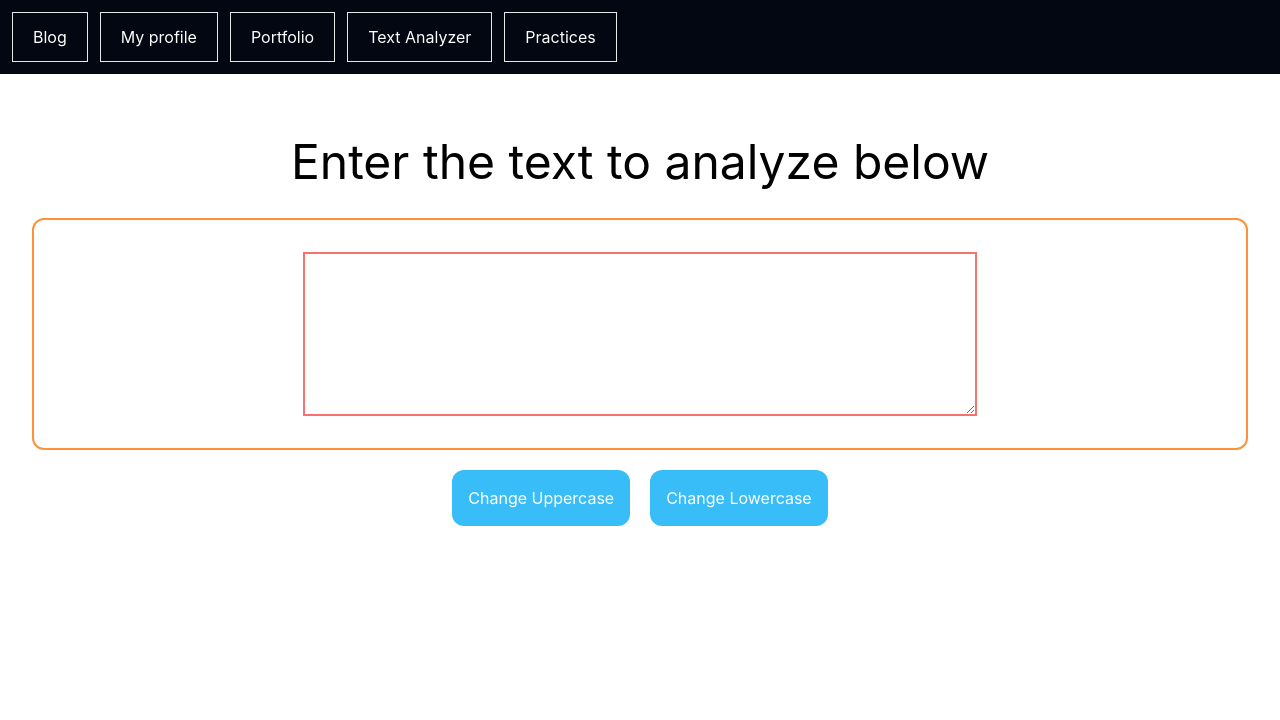
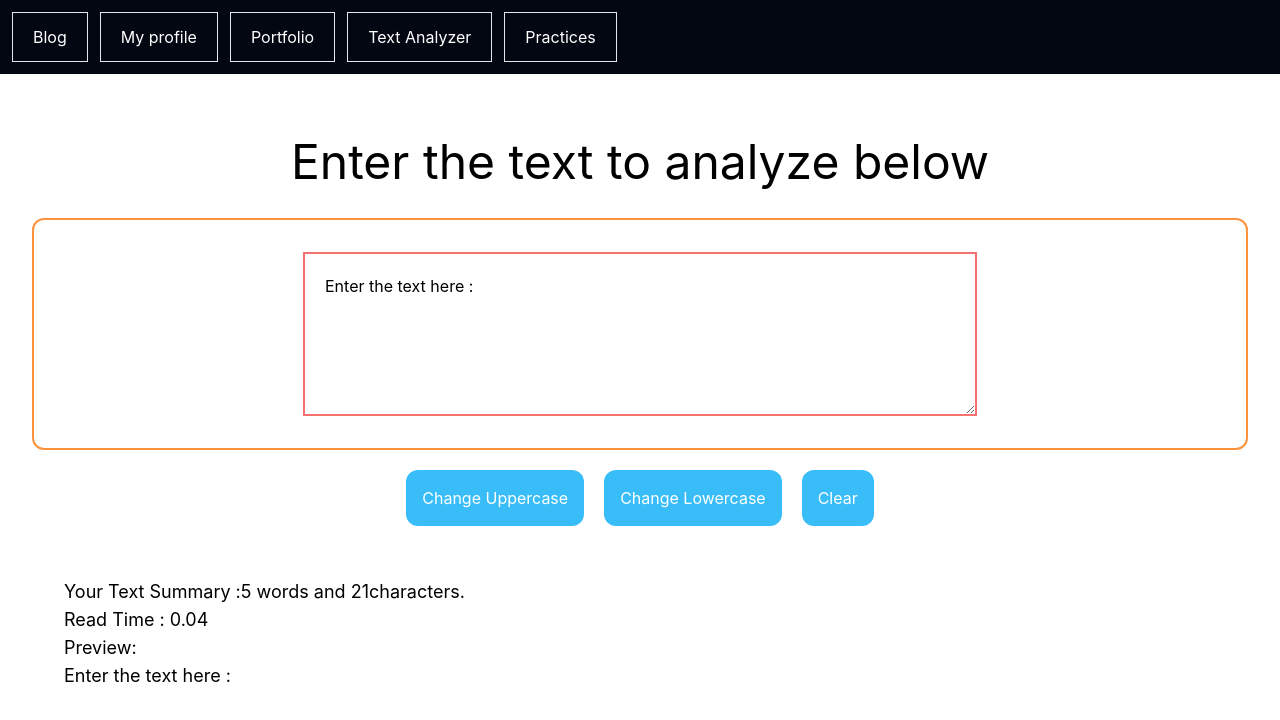
Before and after one commit to itslakshyayadav/my-react-blogpost, a React (Vite) app: page /example in a window 1280 px wide. Shown: the top 720 px of the page. Built offline with nearby package versions, Linux system fonts and the light colour scheme.

Commit message:
up date changes

```diff
--- a/src/App.jsx
+++ b/src/App.jsx
@@ -13,6 +13,7 @@ function App() {
         <Home
           name="Lakshya yadav"
           heading="Enter the text to analyze below"
+          subtext="Your Text Summary"
         ></Home>
         {/* <Portfolio
             fullName="Lakshya Yadav"
--- a/src/components/TextAnalyzer.jsx
+++ b/src/components/TextAnalyzer.jsx
@@ -1,11 +1,12 @@
 import { useState } from "react";
 
 function Home(props) {
-  const [analyzerModel, setAnalyzerModel] = useState("");
+  const defaultValue = "Enter the text here :";
+  const [analyzerModel, setAnalyzerModel] = useState(defaultValue);
 
   function onTextAreaInput(event) {
     console.log(`event`);
-    console.log(event.target.value);
+    // console.log(event.target.value);
     const value = event.target.value;
     setAnalyzerModel(value);
   }
@@ -19,9 +20,12 @@ function Home(props) {
     const lowValue = analyzerModel.toLowerCase();
     setAnalyzerModel(lowValue);
   }
+  function clearScreen() {
+    setAnalyzerModel(defaultValue);
+  }
 
   return (
-    <div className="p-8">
+    <div className="p-8 conatiner">
       <h1 className="text-center text-5xl p-8 container">{props.heading}</h1>
       <div className="flex justify-center border-2	 border-orange-400 p-8 rounded-xl">
         <textarea
@@ -50,6 +54,26 @@ function Home(props) {
         >
           Change Lowercase
         </button>
+        <button
+          id=""
+          type="button"
+          className=" my-5 rounded-xl	bg-sky-400	p-4 text-white"
+          onClick={clearScreen}
+        >
+          Clear
+        </button>
+      </div>
+      <div className="container">
+        <h1 className=" text-lg p-8 container">
+          Your Text Summary :
+          <p className="inline">
+            {analyzerModel.split(" ").length} words and {analyzerModel.length}
+            characters.
+          </p>
+          <p>Read Time : {0.008 * analyzerModel.split(" ").length}</p>
+          <h1>Preview:</h1>
+          <p>{analyzerModel}</p>
+        </h1>
       </div>
     </div>
   );
```
